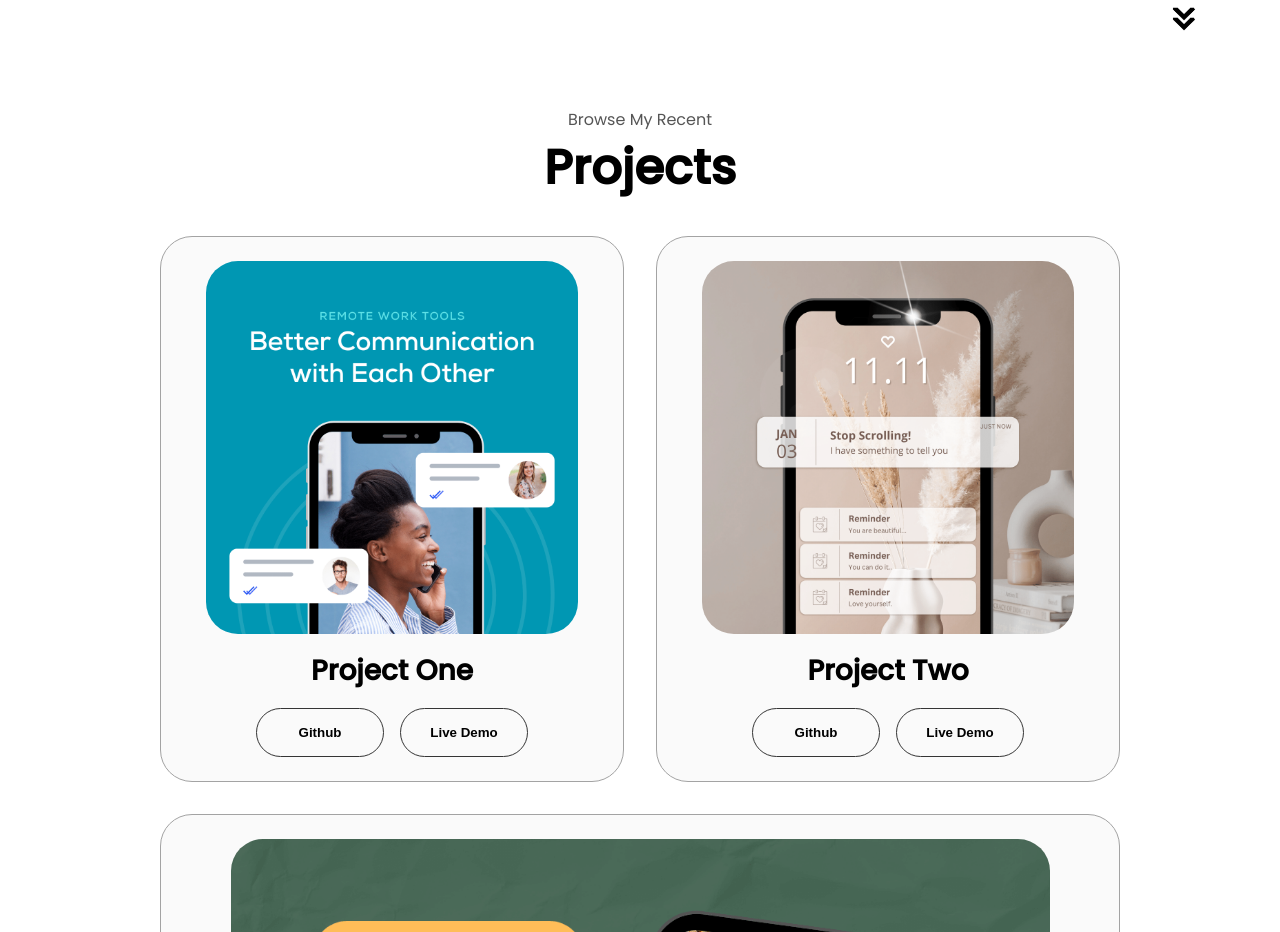
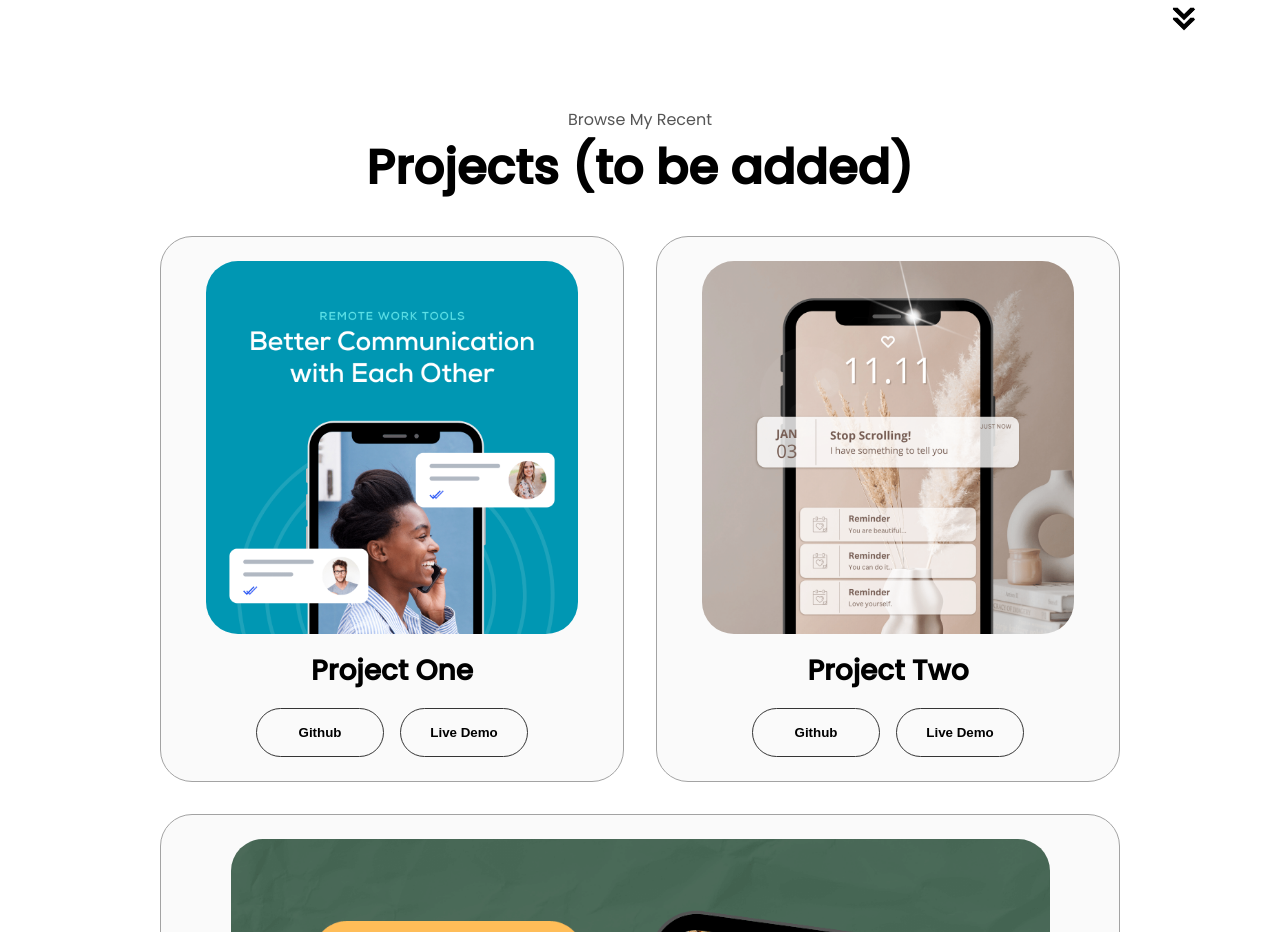
Before and after one commit to Hydro3005/armaan-first-website, a plain HTML site: page index.html in a window 1280 px wide. Shown: the part 2357-3289 px from the top of the page. Drawn offline with Linux system fonts and the light colour scheme.

Commit message:
Update index.html

```diff
--- a/index.html
+++ b/index.html
@@ -215,7 +215,7 @@
     </section>
     <section id="projects">
         <p class="section__text__p1">Browse My Recent</p>
-        <h1 class="title">Projects</h1>
+        <h1 class="title">Projects (to be added)</h1>
         <div class="experience-details-container">
             <div class="about-containers">
             <div class="details-container color-container">
```
